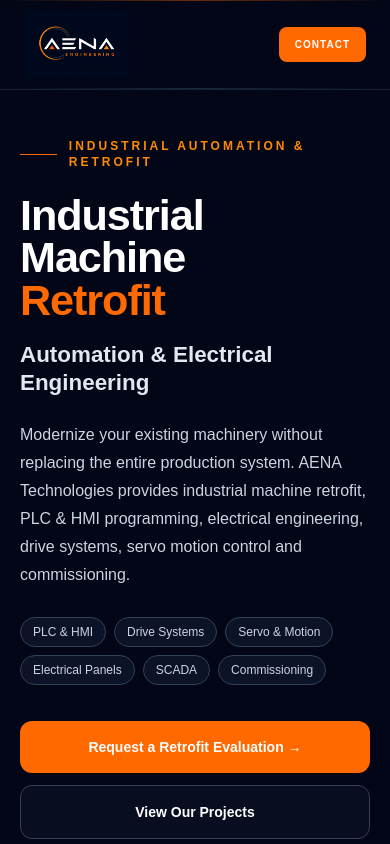
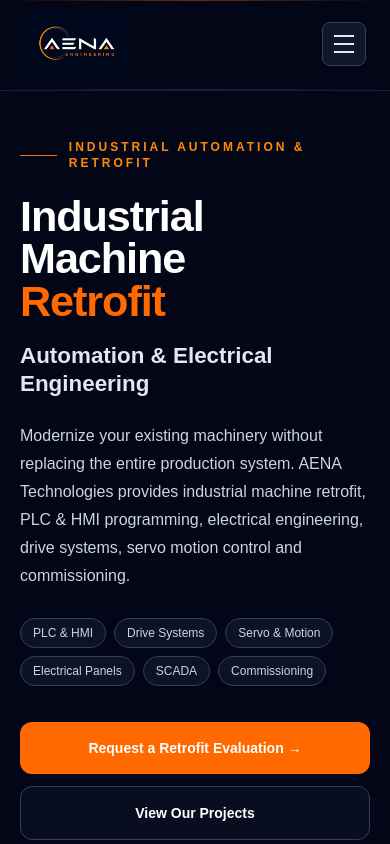
Before and after one commit to ilmaz0/aena-technologies, a Next.js app: page / in a window 390 px wide. Shown: the top 844 px of the page. Built offline with nearby package versions, Linux system fonts and the light colour scheme.

Commit message:
Improve responsive mobile navigation

```diff
--- a/components/layout/Navbar.tsx
+++ b/components/layout/Navbar.tsx
@@ -1,7 +1,12 @@
+"use client";
+
 import Image from "next/image";
 import Link from "next/link";
+import { useState } from "react";
 
 export default function Navbar() {
+  const [isOpen, setIsOpen] = useState(false);
+
   const menuItems = [
     { name: "Home", href: "/" },
     { name: "Services", href: "/services" },
@@ -22,6 +27,7 @@ export default function Navbar() {
         <Link
           href="/"
           className="group flex shrink-0 items-center"
+          onClick={() => setIsOpen(false)}
         >
           <Image
             src="/images/aena4.png"
@@ -41,7 +47,8 @@ export default function Navbar() {
           />
         </Link>
 
-        {/* CENTER MENU */}
+
+        {/* CENTER MENU - DESKTOP */}
         <nav className="hidden items-center gap-8 lg:flex">
 
           {menuItems.map((item) => (
@@ -83,7 +90,8 @@ export default function Navbar() {
 
         </nav>
 
-        {/* RIGHT SIDE */}
+
+        {/* RIGHT SIDE - DESKTOP */}
         <div className="hidden items-center gap-5 lg:flex">
 
           <div className="hidden xl:block">
@@ -122,31 +130,130 @@ export default function Navbar() {
 
         </div>
 
-        {/* MOBILE MENU PLACEHOLDER */}
-        <div className="flex lg:hidden">
 
+        {/* MOBILE MENU BUTTON */}
+        <button
+          type="button"
+          aria-label={isOpen ? "Close navigation menu" : "Open navigation menu"}
+          aria-expanded={isOpen}
+          onClick={() => setIsOpen(!isOpen)}
+          className="
+            flex
+            h-11
+            w-11
+            items-center
+            justify-center
+            rounded-lg
+            border
+            border-slate-700
+            bg-slate-900
+            text-slate-200
+            transition
+            hover:border-orange-500
+            hover:text-orange-400
+            lg:hidden
+          "
+        >
+          <div className="flex w-5 flex-col gap-1.5">
+
+            <span
+              className={`h-0.5 w-full bg-current transition duration-300 ${
+                isOpen ? "translate-y-2 rotate-45" : ""
+              }`}
+            />
+
+            <span
+              className={`h-0.5 w-full bg-current transition duration-300 ${
+                isOpen ? "opacity-0" : ""
+              }`}
+            />
+
+            <span
+              className={`h-0.5 w-full bg-current transition duration-300 ${
+                isOpen ? "-translate-y-2 -rotate-45" : ""
+              }`}
+            />
+
+          </div>
+        </button>
+
+      </div>
+
+
+      {/* MOBILE MENU */}
+      <div
+        className={`
+          overflow-hidden
+          border-t
+          border-slate-800
+          bg-[#020617]
+          transition-all
+          duration-300
+          lg:hidden
+          ${
+            isOpen
+              ? "max-h-[500px] opacity-100"
+              : "max-h-0 opacity-0"
+          }
+        `}
+      >
+
+        <nav className="mx-auto max-w-7xl px-6 py-5">
+
+          <div className="flex flex-col">
+
+            {menuItems.map((item) => (
+              <Link
+                key={item.href}
+                href={item.href}
+                onClick={() => setIsOpen(false)}
+                className="
+                  border-b
+                  border-slate-800/70
+                  py-4
+                  text-sm
+                  font-medium
+                  uppercase
+                  tracking-[1.5px]
+                  text-slate-300
+                  transition
+                  hover:text-orange-400
+                "
+              >
+                {item.name}
+              </Link>
+            ))}
+
+          </div>
+
+          {/* MOBILE CTA */}
           <Link
             href="/contact"
+            onClick={() => setIsOpen(false)}
             className="
+              mt-5
+              block
               rounded-lg
               bg-orange-500
-              px-4
-              py-2.5
-              text-[10px]
+              px-5
+              py-4
+              text-center
+              text-xs
               font-bold
               uppercase
-              tracking-[1px]
+              tracking-[1.5px]
               text-white
               transition
               hover:bg-orange-600
             "
           >
-            Contact
+            Request a Quote
           </Link>
 
-        </div>
+        </nav>
 
       </div>
+
 
       {/* Bottom accent */}
       <div className="h-px bg-gradient-to-r from-transparent via-slate-800 to-transparent" />
```
